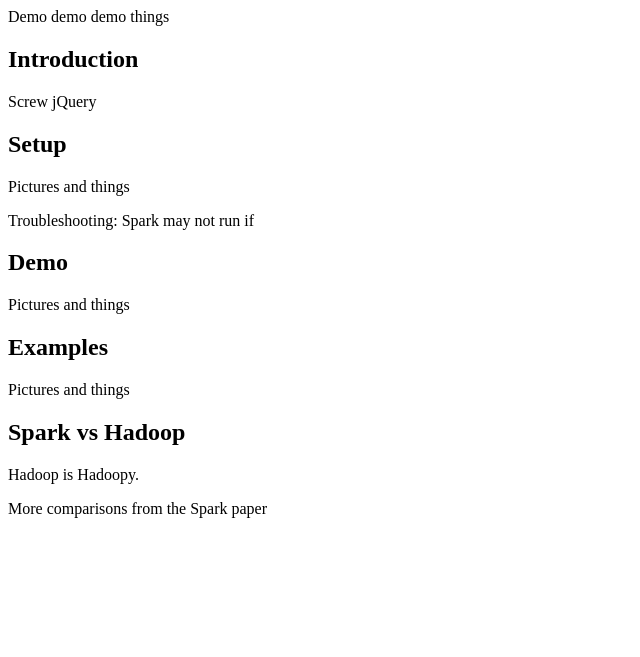
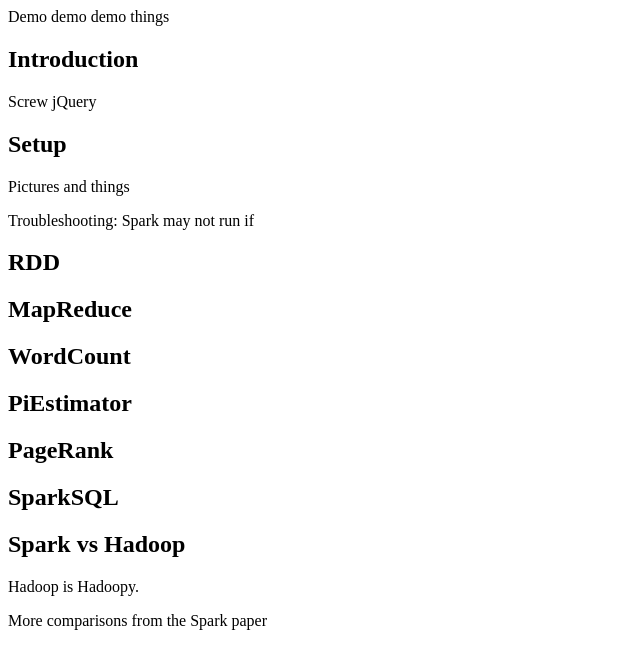
Before and after one commit to stung/cs239_spark, a plain HTML site: page index.html in a window 1280 px wide. Shown: the part 143-800 px from the top of the page, without its empty margins (0-640 px from the left). Drawn offline with Linux system fonts and the light colour scheme.

Commit message:
First draft of headers

```diff
--- a/index.html
+++ b/index.html
@@ -16,11 +16,17 @@
 <p>Pictures and things</p>
 <p>Troubleshooting: Spark may not run if </p>
 
-<h2>Demo</h2>
-<p>Pictures and things</p>
+<h2>RDD</h2>
 
-<h2>Examples</h2>
-<p>Pictures and things</p>
+<h2>MapReduce</h2>
+
+<h2>WordCount</h2>
+
+<h2>PiEstimator</h2>
+
+<h2>PageRank</h2>
+
+<h2>SparkSQL</h2>
 
 <h2>Spark vs Hadoop</h2>
 <p>Hadoop is Hadoopy.</p>
@@ -28,6 +34,4 @@
 
 
 </body>
-
-
 </html>
```
